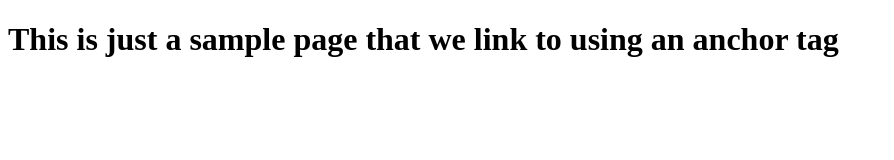
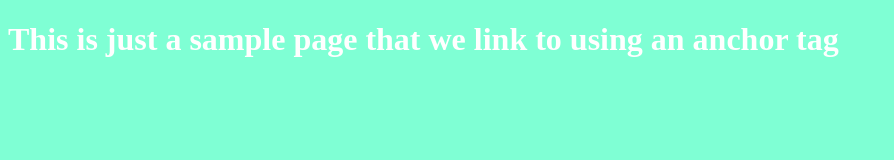
Before and after one commit to fayadchowdhury/HTML-CSS-JS-basics, a plain HTML site: page playbook/sample-page.html in a window 1280 px wide. Shown: the whole page, without its empty margins (0-894 px from the left). Drawn offline with Linux system fonts and the light colour scheme.

Commit message:
html: Link styles.css as stylesheet in both pages

```diff
--- a/playbook/sample-page.html
+++ b/playbook/sample-page.html
@@ -4,6 +4,7 @@
     <meta charset="UTF-8">
     <meta name="viewport" content="width=device-width, initial-scale=1.0">
     <title>Sample Page</title>
+    <link rel="stylesheet" href="css/styles.css"> <!-- This specifies the link to a styles CSS file -->
 </head>
 <body>
     <h1>This is just a sample page that we link to using an anchor tag</h1>
```
Also changed, not shown: playbook/playbook.html (+3 -2 lines).
